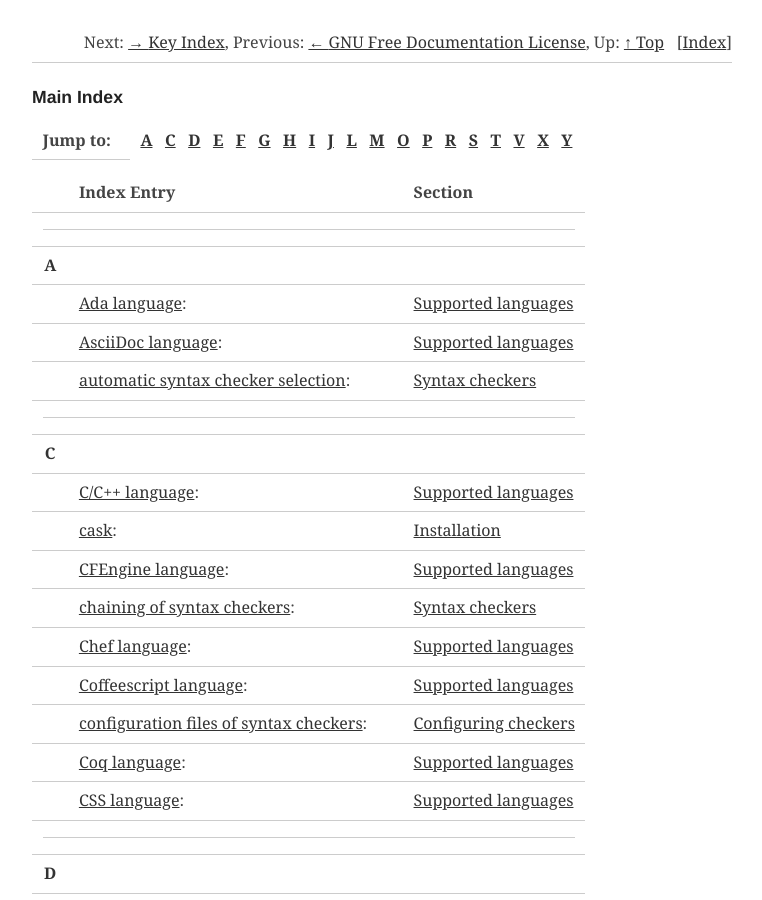
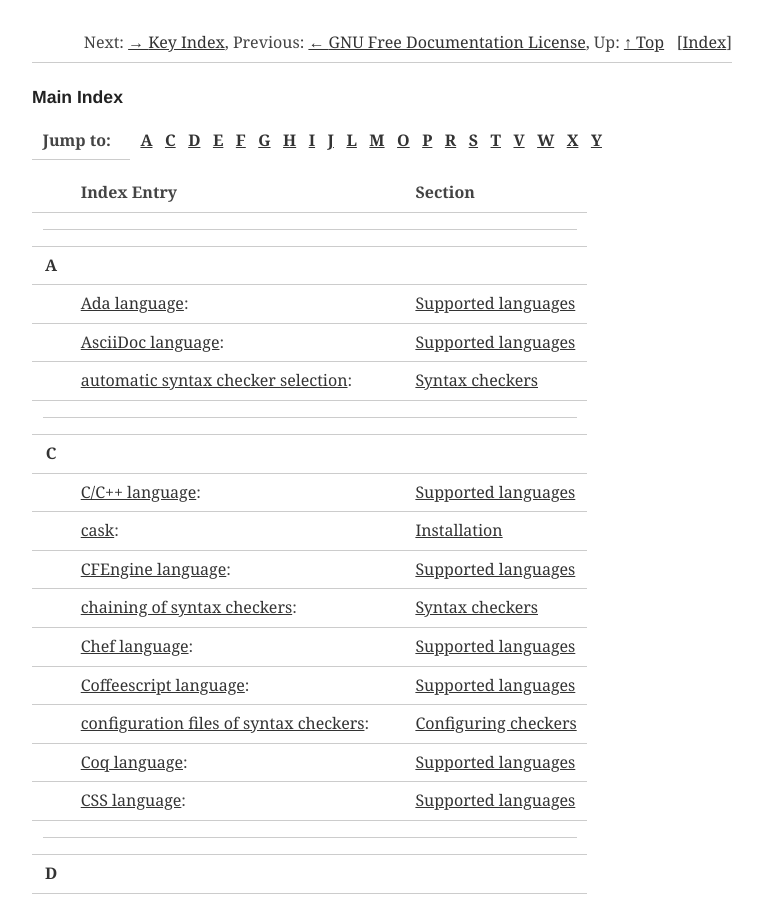
Before and after one commit to cmarqu/flycheck.github.io, a Jekyll site: the page manual/latest/Main-Index.html, which Jekyll copies as it is, in a window 1280 px wide and 900 px high. Shown: the whole window, without its empty margins (258-1020 px from the left). Built offline with Jekyll 4.4.1, drawn with Linux system fonts in a browser that asks for light colours; some web fonts are replaced; some of the changed text lies outside the part shown.

Commit message:
Update manual from flycheck/flycheck@c2651dd

```diff
--- a/manual/latest/Installation.html
+++ b/manual/latest/Installation.html
@@ -69,6 +69,8 @@
 <p>Flycheck works best on Unix-like operating systems.  It is extensively
 tested on Linux and OS X.
 </p>
+<a name="index-Windows"></a>
+
 <a name="windows_002dsupport"></a><p><strong>Warning:</strong> Flycheck tries to maintain
 compatibility with Windows as well, and generally works well on
 Windows. Pull requests which fix or improve Windows compatibility are
--- a/manual/latest/Main-Index.html
+++ b/manual/latest/Main-Index.html
@@ -89,6 +89,8 @@
 <a class="summary-letter" href="#Main-Index_cp_letter-T"><b>T</b></a>
  &nbsp;
 <a class="summary-letter" href="#Main-Index_cp_letter-V"><b>V</b></a>
+ &nbsp;
+<a class="summary-letter" href="#Main-Index_cp_letter-W"><b>W</b></a>
  &nbsp;
 <a class="summary-letter" href="#Main-Index_cp_letter-X"><b>X</b></a>
  &nbsp;
@@ -236,6 +238,9 @@
 <tr><th><a name="Main-Index_cp_letter-V">V</a></th><td></td><td></td></tr>
 <tr><td></td><td valign="top"><a href="Supported-languages.html#index-Verilog-language">Verilog language</a>:</td><td>&nbsp;</td><td valign="top"><a href="Supported-languages.html#Supported-languages">Supported languages</a></td></tr>
 <tr><td colspan="4"> <hr class="texinfo-default-rule"/></td></tr>
+<tr><th><a name="Main-Index_cp_letter-W">W</a></th><td></td><td></td></tr>
+<tr><td></td><td valign="top"><a href="Installation.html#index-Windows">Windows</a>:</td><td>&nbsp;</td><td valign="top"><a href="Installation.html#Installation">Installation</a></td></tr>
+<tr><td colspan="4"> <hr class="texinfo-default-rule"/></td></tr>
 <tr><th><a name="Main-Index_cp_letter-X">X</a></th><td></td><td></td></tr>
 <tr><td></td><td valign="top"><a href="Supported-languages.html#index-XML-language">XML language</a>:</td><td>&nbsp;</td><td valign="top"><a href="Supported-languages.html#Supported-languages">Supported languages</a></td></tr>
 <tr><td colspan="4"> <hr class="texinfo-default-rule"/></td></tr>
@@ -277,6 +282,8 @@
  &nbsp;
 <a class="summary-letter" href="#Main-Index_cp_letter-V"><b>V</b></a>
  &nbsp;
+<a class="summary-letter" href="#Main-Index_cp_letter-W"><b>W</b></a>
+ &nbsp;
 <a class="summary-letter" href="#Main-Index_cp_letter-X"><b>X</b></a>
  &nbsp;
 <a class="summary-letter" href="#Main-Index_cp_letter-Y"><b>Y</b></a>
```
